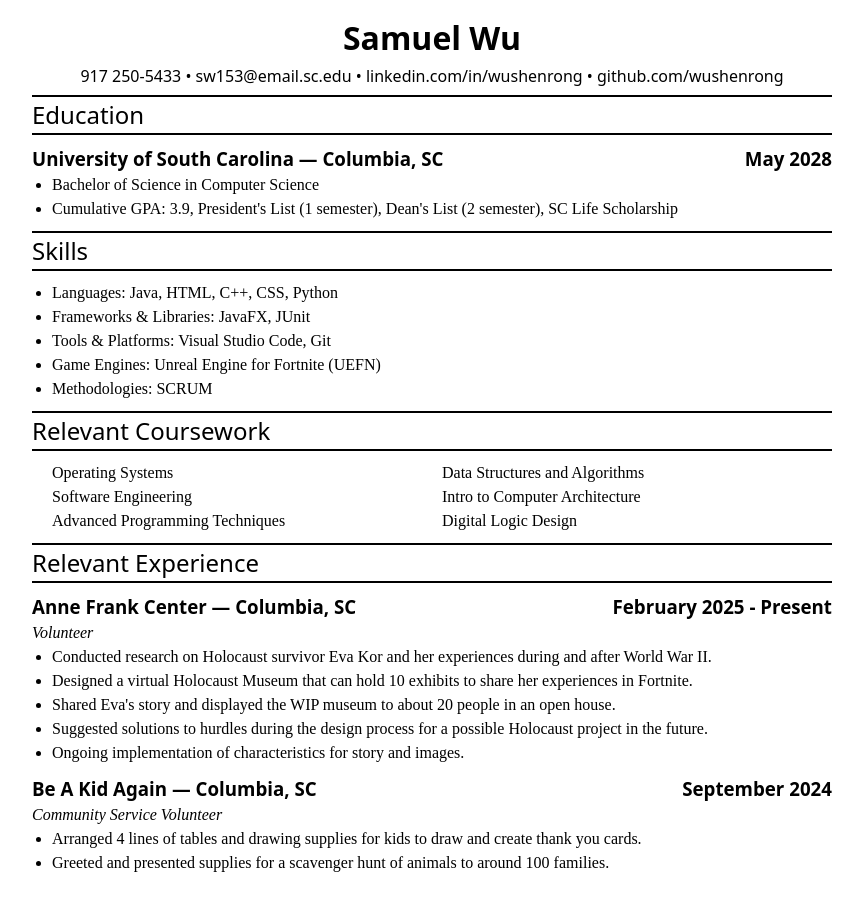
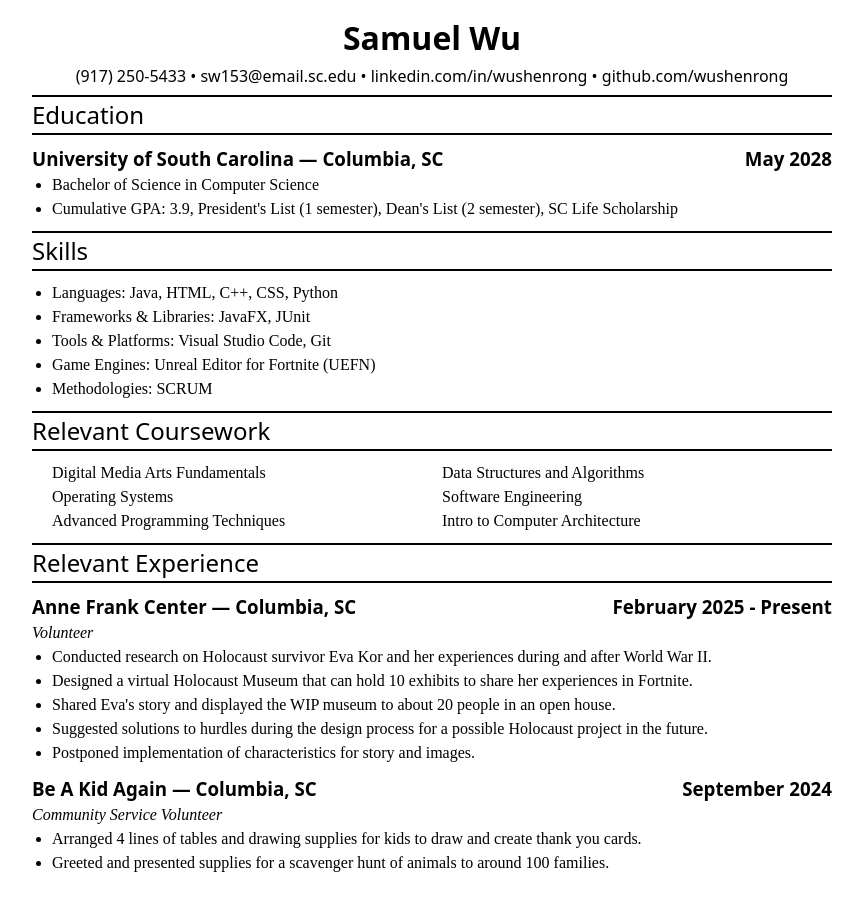
Before and after one commit to wushenrong/wushenrong.github.io, a Jekyll site: the page built from pages/resume.html, in a window 1280 px wide. Shown: the whole page, without its empty margins (208-1071 px from the left). Built offline with Jekyll 4.4.1, drawn with Linux system fonts in a browser that asks for light colours.

Commit message:
Update Resume
Signed-off-by: Samuel Wu <twopizza9621536@gmail.com>

```diff
--- a/pages/resume.html
+++ b/pages/resume.html
@@ -24,7 +24,7 @@ permalink: /resume/
         <header class="resume-header">
           <h1>{{ site.author.name }}</h1>
           <p>
-            917 250-5433 • sw153@email.sc.edu •
+            (917) 250-5433 • sw153@email.sc.edu •
             <a rel="me" href="https://linkedin.com/in/wushenrong">linkedin.com/in/wushenrong</a> •
             <a rel="me" href="https://github.com/wushenrong">github.com/wushenrong</a>
           </p>
@@ -52,19 +52,19 @@ permalink: /resume/
             <li>Languages: Java, HTML, C++, CSS, Python</li>
             <li>Frameworks & Libraries: JavaFX, JUnit</li>
             <li>Tools & Platforms: Visual Studio Code, Git</li>
-            <li>Game Engines: Unreal Engine for Fortnite (UEFN)</li>
+            <li>Game Engines: Unreal Editor for Fortnite (UEFN)</li>
             <li>Methodologies: SCRUM</li>
           </ul>
         </section>
         <section>
           <h2 class="section-heading">Relevant Coursework</h2>
           <p class="coursework">
+            <span>Digital Media Arts Fundamentals</span>
+            <span>Data Structures and Algorithms</span>
             <span>Operating Systems</span>
-            <span>Data Structures and Algorithms</span>
             <span>Software Engineering</span>
+            <span>Advanced Programming Techniques</span>
             <span>Intro to Computer Architecture</span>
-            <span>Advanced Programming Techniques</span>
-            <span>Digital Logic Design</span>
           </p>
         </section>
         <section>
@@ -88,7 +88,7 @@ permalink: /resume/
                   Suggested solutions to hurdles during the design process for a possible Holocaust project in the
                   future.
                 </li>
-                <li>Ongoing implementation of characteristics for story and images.</li>
+                <li>Postponed implementation of characteristics for story and images.</li>
               </ul>
             </li>
             <li>
```
Also changed, not shown: Gemfile.lock, 1 other file.
